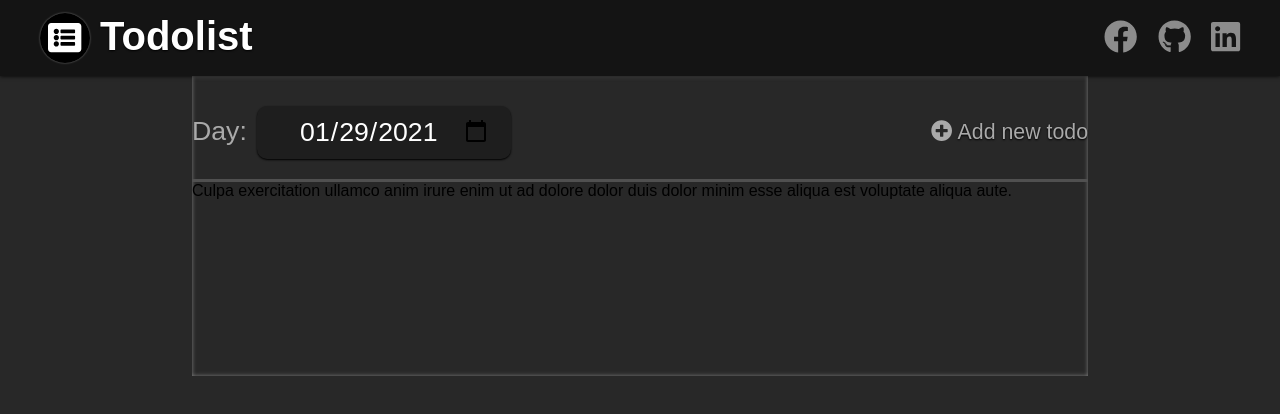
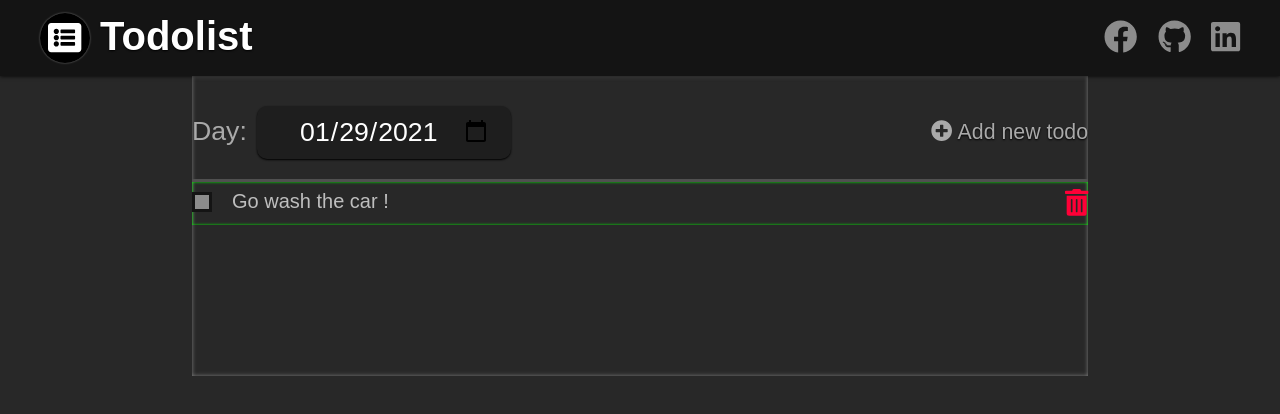
Before and after one commit to Manjaka13/todolist-client, a React (Create React App) app: page / in a window 1280 px wide. Shown: the top 414 px of the page. Built offline with nearby package versions, Linux system fonts and the light colour scheme.

Commit message:
Added a styled todoitem

```diff
--- a/src/Todolist.js
+++ b/src/Todolist.js
@@ -1,7 +1,7 @@
 import React, {Component} from "react";
 import "./styles/Todolist.scss";
 import {FontAwesomeIcon as Icon} from "@fortawesome/react-fontawesome";
-import {faPlusCircle} from "@fortawesome/free-solid-svg-icons";
+import {faPlusCircle, faTrashAlt} from "@fortawesome/free-solid-svg-icons";
 import Addform from "./Addform";
 
 class Todolist extends Component {
@@ -38,12 +38,26 @@ class Todolist extends Component {
 					<div className="head">
 						<p className="day">Day: </p>
 						<input className="date" type="date" value="2021-01-29" onChange={this.date_change} />
-						<p className="add" onClick={this.open_addform}>
+						<p
+							className="add"
+							onClick={() => {
+								if(this.state.addform_opened) this.close_addform();
+								else this.open_addform();
+							}}
+						>
 							<Icon className="icon" icon={faPlusCircle} /> Add new todo
 						</p>
 					</div>
 					<Addform opened={this.state.addform_opened} finished={this.close_addform} />
-					<p>Culpa exercitation ullamco anim irure enim ut ad dolore dolor duis dolor minim esse aliqua est voluptate aliqua aute.</p>
+
+					<div className="todo-item">
+						<div className="check">
+							<div className="box"></div>
+						</div>
+						<p className="text">Go wash the car !</p>
+						<Icon className="delete" icon={faTrashAlt} />
+					</div>
+
 				</div>
 			</div>
 		);
--- a/src/styles/Todolist.scss
+++ b/src/styles/Todolist.scss
@@ -67,5 +67,56 @@
 				}
 			}
 		}
+		.todo-item {
+			display: block;
+			width: 100%;
+			padding-top: 10px;
+			padding-bottom: 10px;
+			box-shadow: 0px 0px 3px lime inset;
+			transition: all 0.2s ease-in-out;
+			&:hover {
+				background: rgb(35, 35, 35);
+			}
+			.check {
+				display: inline-block;
+				vertical-align: top;
+				width: 20px;
+				height: 20px;
+				overflow: hidden;
+				background: rgb(20, 20, 20);
+				pointer-events: none;
+				.box {
+					display: block;
+					margin: 3px;
+					width: 14px;
+					height: 14px;
+					background: rgb(140, 140, 140);
+					pointer-events: none;
+				}
+			}
+			.text {
+				display: inline-block;
+				vertical-align: top;
+				padding-left: 20px;
+				position: relative;
+				top: -2px;
+				pointer-events: none;
+			}
+			.delete {
+				float: right;
+				cursor: pointer;
+				color: rgb(255, 0, 55);
+				font-size: 20pt;
+				position: relative;
+				top: -3px;
+				transition: all 0.2s ease-in-out;
+				&:hover {
+					color: white;
+				}
+				&:active {
+					box-shadow: 0px 0px 20px white;
+				}
+			}
+		}
 	}
 }
```
